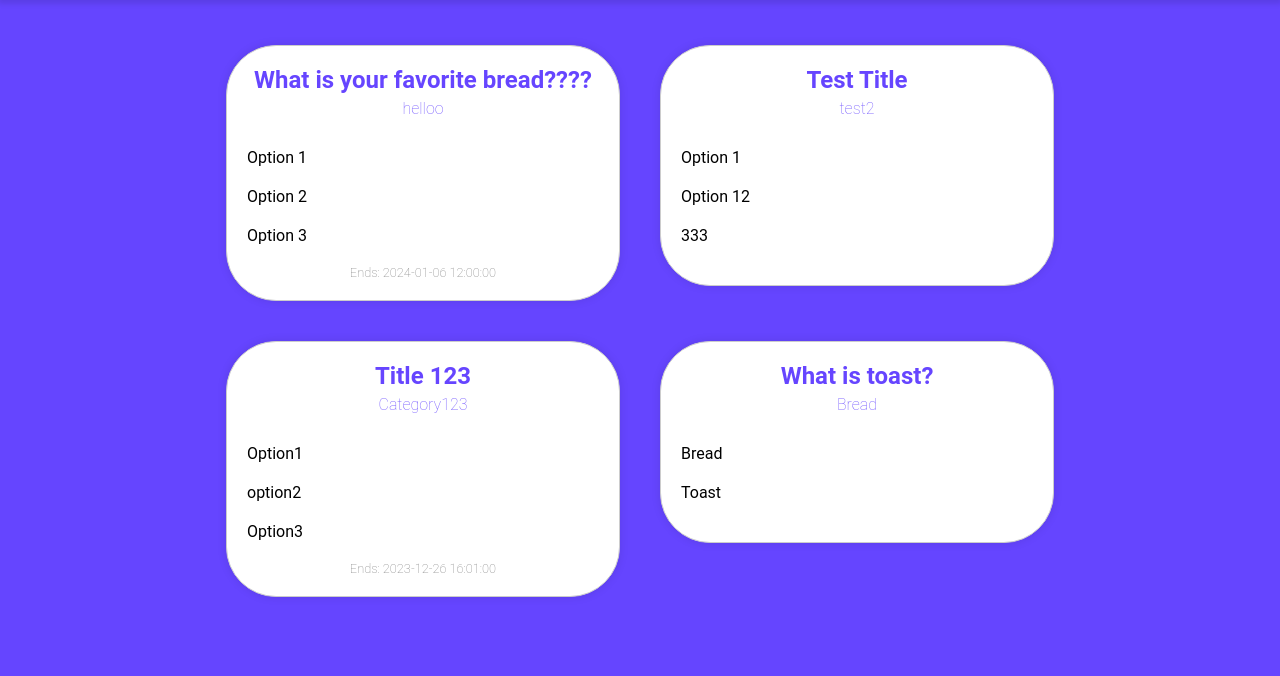
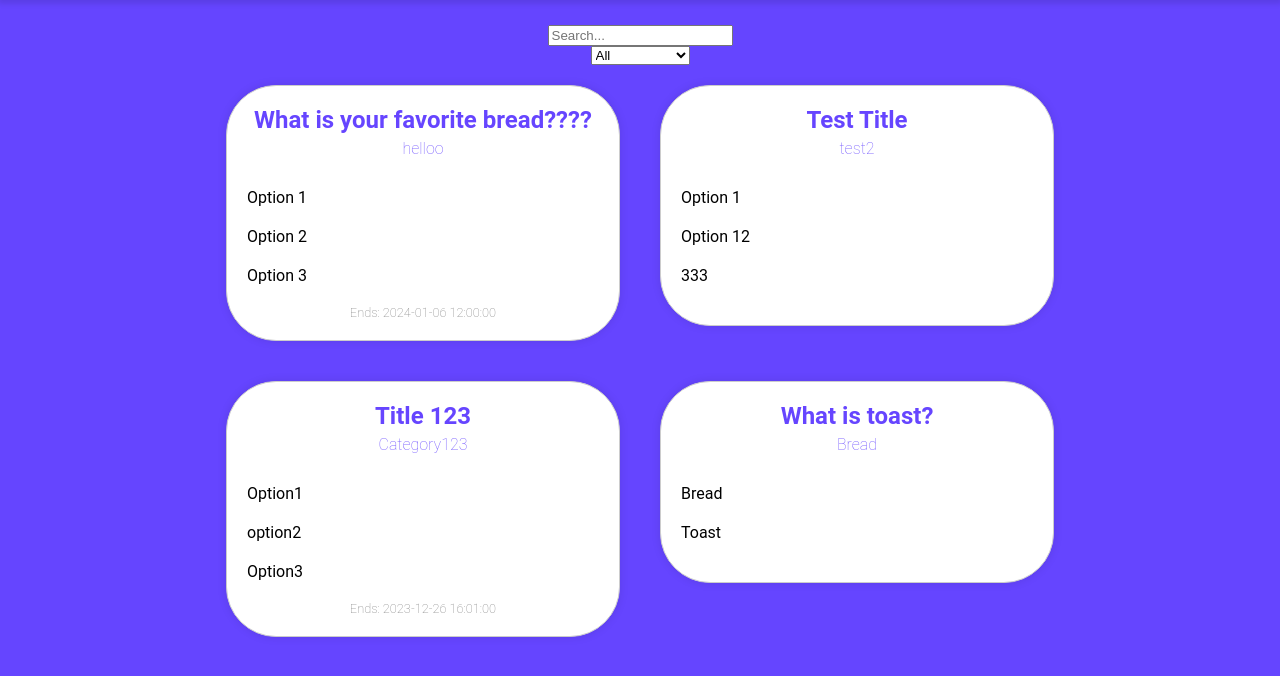
Before and after one commit to 3li7alaki/poll-maker-333, a PHP site: page / in a window 1280 px wide. Shown: the part 75-751 px from the top of the page. Run offline with PHP 8.4, Linux system fonts and the light colour scheme; data comes from the database, SQL or seed files in the repository.

Commit message:
Bomboclaat Poll Maker

```diff
--- /dev/null
+++ b/Scripts/index.js
@@ -0,0 +1,29 @@
+polls = document.getElementsByClassName("poll");
+
+function searchPolls() {
+    let search = document.getElementById("search").value;
+    for (let poll of polls) {
+        if (poll.firstChild.innerHTML.toLowerCase().includes(search.toLowerCase())) {
+            poll.style.display = "block";
+        } else {
+            poll.style.display = "none";
+        }
+    }
+}
+
+function categoryFilter(select) {
+    let category = select.value;
+    for (let poll of polls) {
+        if (!category) {
+            poll.style.display = "block";
+        } else if (poll.children.item(1).innerHTML === category) {
+            poll.style.display = "block";
+        } else {
+            poll.style.display = "none";
+        }
+    }
+}
+
+function viewPoll(poll) {
+    window.location.href = "/viewPoll.php?pollId=" + poll.id;
+}
--- a/Views/index.php
+++ b/Views/index.php
@@ -16,17 +16,25 @@ session_start();
     <link rel="stylesheet" href="../Stylesheets/index.css">
     <link rel="stylesheet" href="../Stylesheets/navbar.css">
     <link rel="icon" href="../Images/favicon.ico" type="image/x-icon">
+    <script src="../Scripts/index.js"></script>
 </head>
 <body>
 <?php
 require '../Templates/navbar.php';
     $polls = Poll::All();
     echo "<div class='container'>";
+    echo "<input type='text' id='search' placeholder='Search...' oninput='searchPolls()'>";
+    echo "<select id='category' oninput='categoryFilter(this)'>";
+    echo "<option value='' selected>All</option>";
+    foreach (Poll::categories() as $category) {
+        echo "<option value='" . $category . "'>" . $category . "</option>";
+    }
+    echo "</select>";
     echo "<main>";
     foreach ($polls as $poll) {
-        echo "<div class='poll' ondblclick=''>";
-        echo "<h2>" . $poll->title . "</h2>";
-        echo "<h3>" . $poll->category . "</h3>";
+        echo "<div class='poll' ondblclick='viewPoll(this)' id='$poll->id'>";
+        echo "<h2 class='title'>" . $poll->title . "</h2>";
+        echo "<h3 class='category'>" . $poll->category . "</h3>";
         $options = $poll->options();
         $votes = $poll->votes();
         echo "<p class='stats'>Total Votes: " . $votes . "</p>";
```
